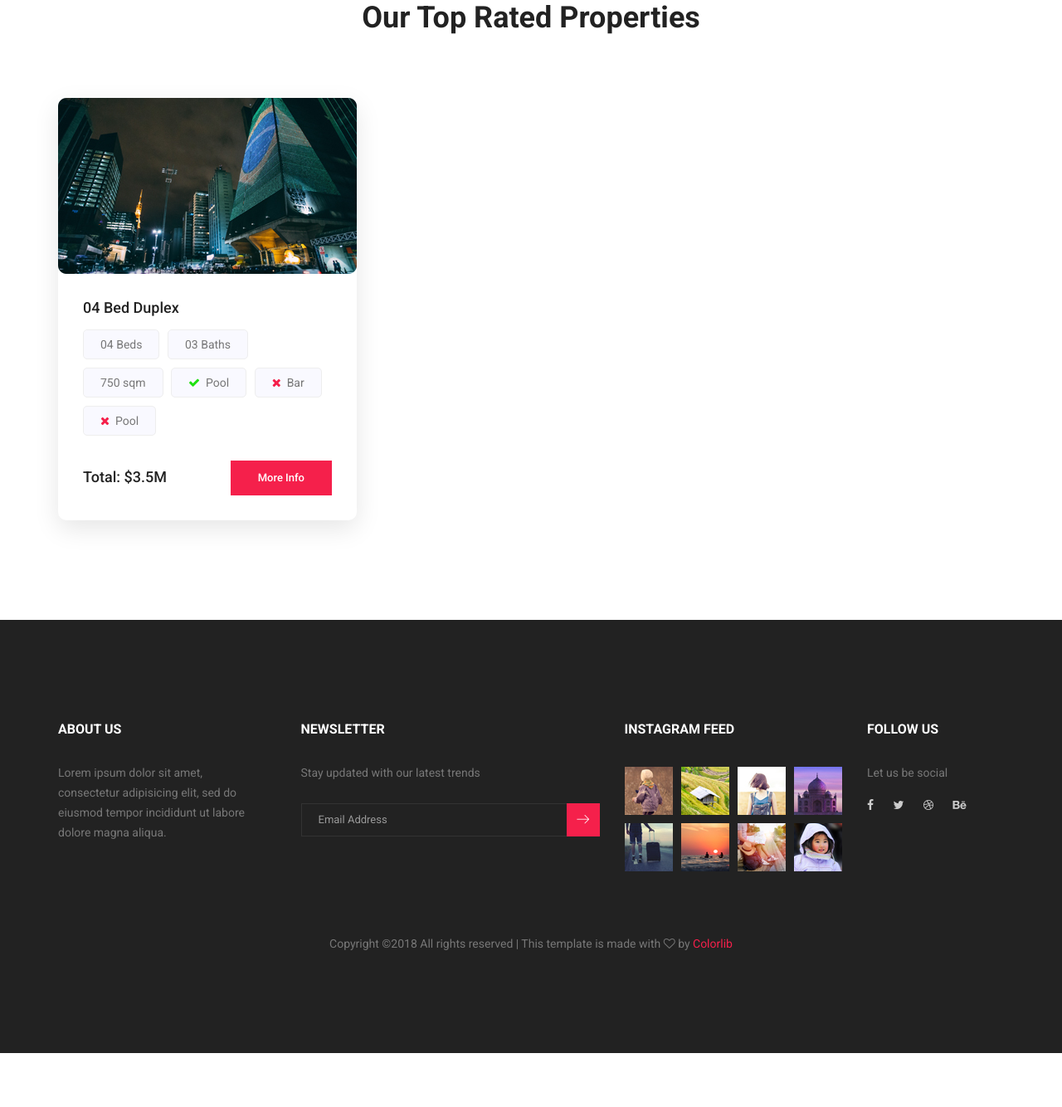
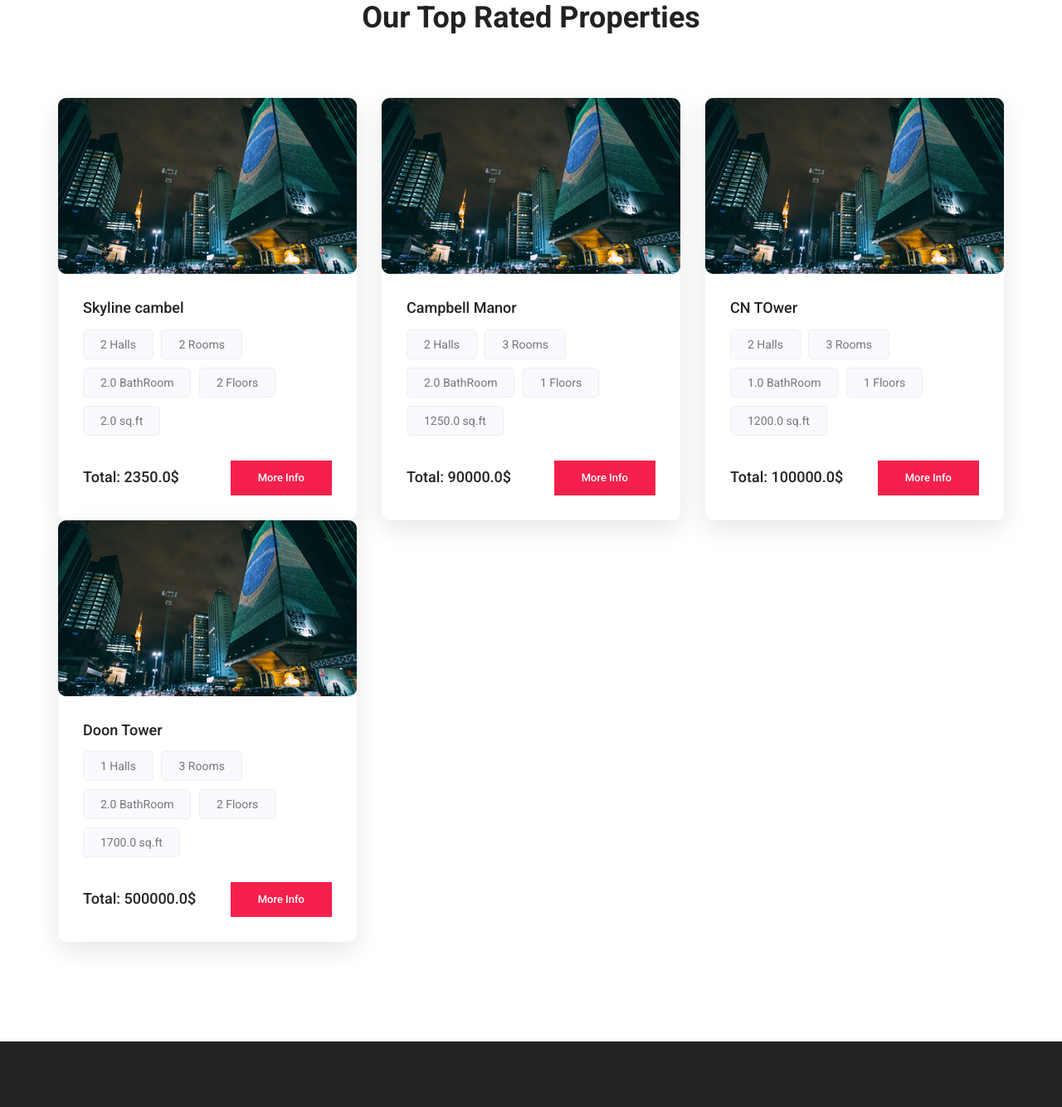
Before and after one commit to internetteam3/myapp, a Django app: page /eproperty/advertisement/ in a window 1280 px wide. Shown: the part 100-1434 px from the top of the page at 83% size. Before the commit the page ends 1369 px from the top, so only its background shows below. Run offline with Django 3.2, Linux system fonts and the light colour scheme; data comes from the database, SQL or seed files in the repository; both versions use the stored data as it was after the commit; some libraries are stand-ins or nearby versions.

Commit message:
developing advertising

```diff
--- a/eproperty/templates/eproperty/Advertisement.html
+++ b/eproperty/templates/eproperty/Advertisement.html
@@ -14,30 +14,35 @@
 
 
 
+                   {% for p in property_list %}
+
+
         			<div class="col-lg-4">
         				<div class="properties_item">
         					<div class="pp_img">
         						<img class="img-fluid" src="{% static '/img/properties/pp-1.jpg' %}" alt="">
         					</div>
         					<div class="pp_content">
-        						<a href="#"><h4>04 Bed Duplex</h4></a>
+        						<a href="#"><h4>{{ p.propertyTitle }}</h4></a>
         						<div class="tags">
-        							<a href="#">04 Beds</a>
-        							<a href="#">03 Baths</a>
-        							<a href="#">750 sqm</a>
-        							<a href="#"><i class="fa fa-check" aria-hidden="true"></i>Pool</a>
-        							<a href="#"><i class="fa fa-times" aria-hidden="true"></i>Bar</a>
-        							<a href="#"><i class="fa fa-times" aria-hidden="true"></i>Pool</a>
+        							<a href="#">{{ p.propertyNoofHalls }} Halls</a>
+        							<a href="#">{{ p.propertyNumberofRooms }} Rooms</a>
+        							<a href="#">{{ p.propertyNoofBathrooms }} BathRoom</a>
+                                   <a href="#">{{ p.propertyNoofFloors }} Floors</a>
+                                   <a href="#">{{ p.propertyTotalArea }} sq.ft</a>
+{#        							<a href="#"><i class="fa fa-check" aria-hidden="true"></i>Pool</a>#}
+{#        							<a href="#"><i class="fa fa-times" aria-hidden="true"></i>Bar</a>#}
+{#        							<a href="#"><i class="fa fa-times" aria-hidden="true"></i>Pool</a>#}
         						</div>
         						<div class="pp_footer">
-        							<h5>Total: $3.5M</h5>
+        							<h5>Total: {{ p.propertyAskingPrice }}$</h5>
         							<a class="main_btn" href="#project1" data-toggle="modal">More Info</a>
         						</div>
         					</div>
         				</div>
         			</div>
 
-
+                   {% endfor %}
 
 
 
--- a/eproperty/views.py
+++ b/eproperty/views.py
@@ -45,11 +45,11 @@ def advertisement(request):
 
 
     context = {
-        'PropertyList': prop
+        'property_list': prop
     }
 
 
-    return render(request, 'eproperty/Advertisement.html')
+    return render(request, 'eproperty/Advertisement.html', context)
 
 class login(View):
     form_class = LoginForm
```
Also changed, not shown: db.sqlite3.
